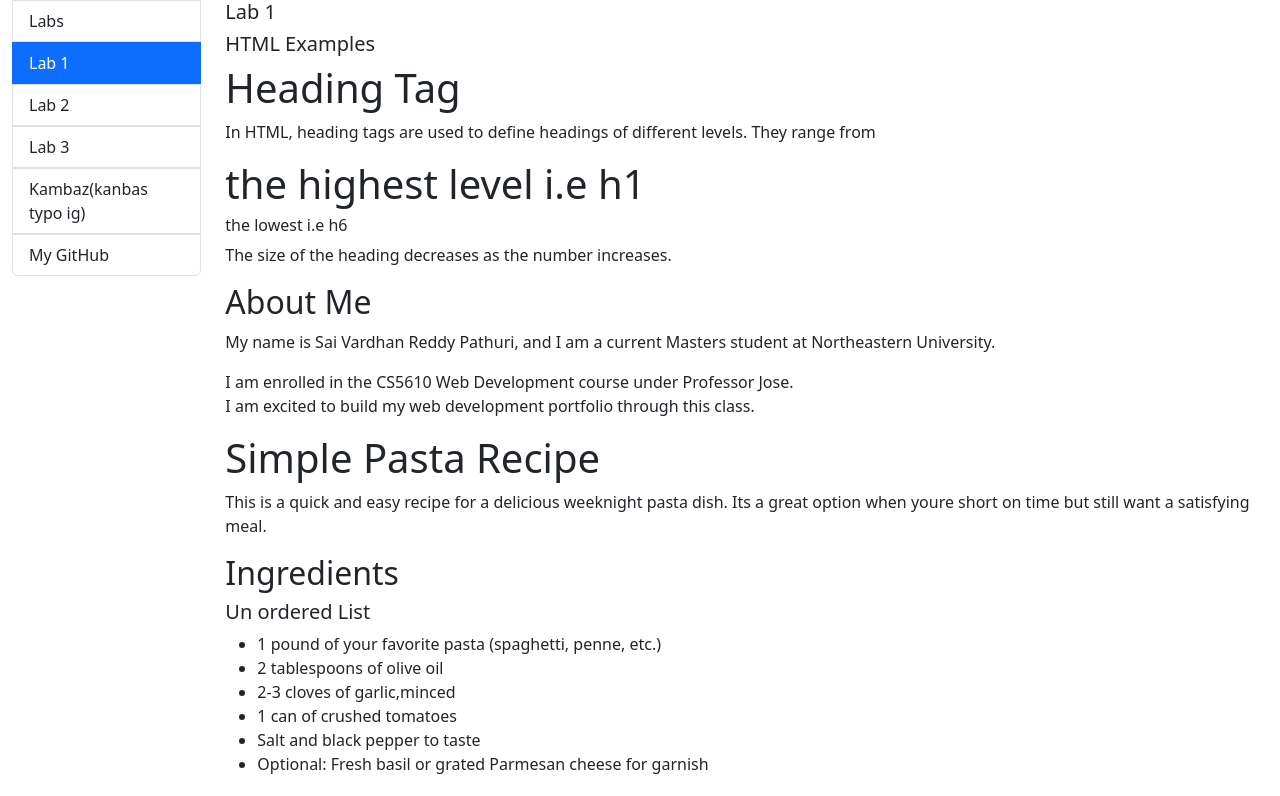
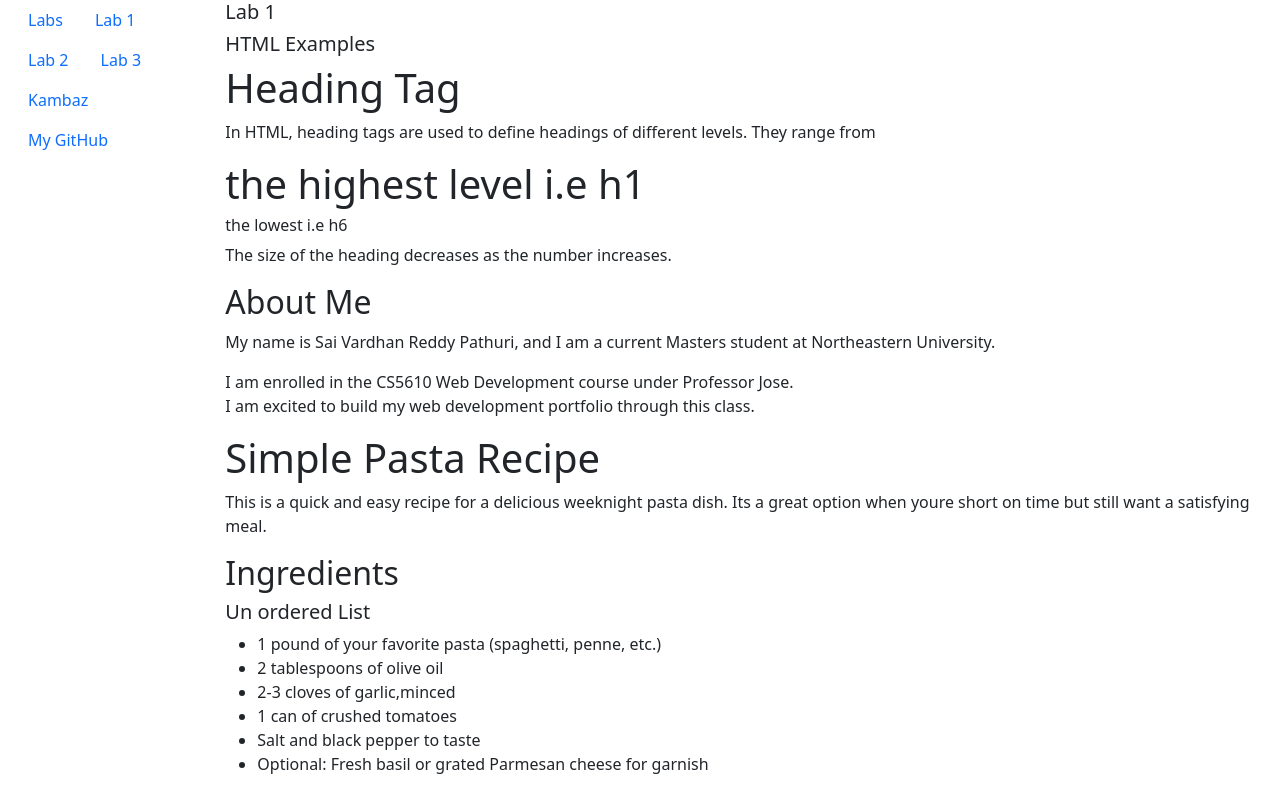
Before and after one commit to vardhanreddy53/kambaz_nextjs, a Next.js app: page /Labs/lab1 in a window 1280 px wide. Shown: the top 796 px of the page. Built offline with nearby package versions, Linux system fonts and the light colour scheme.

Commit message:
second assignment

```diff
--- a/app/Labs/TOC.tsx
+++ b/app/Labs/TOC.tsx
@@ -1,41 +1,25 @@
-"use client";
-import { ListGroup } from "react-bootstrap";
+import { Nav, NavItem, NavLink } from "react-bootstrap";
 import Link from "next/link";
-import { usePathname } from "next/navigation";
-
 export default function TOC() {
-  const pathname = usePathname();
-
-  return (
-    <ListGroup>
-      <Link href="/Labs" style={{ textDecoration: 'none' }}>
-        <ListGroup.Item action active={pathname === "/Labs"}>
-          Labs
-        </ListGroup.Item>
-      </Link>
-      <Link href="/Labs/lab1" style={{ textDecoration: 'none' }}>
-        <ListGroup.Item action active={pathname === "/Labs/lab1"}>
-          Lab 1
-        </ListGroup.Item>
-      </Link>
-      <Link href="/Labs/lab2" style={{ textDecoration: 'none' }}>
-        <ListGroup.Item action active={pathname === "/Labs/lab2"}>
-          Lab 2
-        </ListGroup.Item>
-      </Link>
-      <Link href="/Labs/lab3" style={{ textDecoration: 'none' }}>
-        <ListGroup.Item action active={pathname === "/Labs/lab3"}>
-          Lab 3
-        </ListGroup.Item>
-      </Link>
-      <Link href="/" style={{ textDecoration: 'none' }}>
-        <ListGroup.Item action>
-          Kambaz(kanbas typo ig)
-        </ListGroup.Item>
-      </Link>
-      <ListGroup.Item action href="https://github.com/vardhanreddy53" target="_blank">
-        My GitHub
-      </ListGroup.Item>
-    </ListGroup>
-  );
-}
+ return (
+   <Nav variant="pills">
+     <NavItem>
+       <NavLink href="/Labs" as={Link}>Labs</NavLink>
+     </NavItem>
+     <NavItem>
+       <NavLink href="/Labs/Lab1" as={Link}>Lab 1</NavLink>
+     </NavItem>
+     <NavItem>
+       <NavLink href="/Labs/Lab2" as={Link}>Lab 2</NavLink>
+     </NavItem>
+     <NavItem>
+       <NavLink href="/Labs/Lab3" as={Link}>Lab 3</NavLink>
+     </NavItem>
+     <NavItem>
+       <NavLink href="/" as={Link}>Kambaz</NavLink>
+     </NavItem>
+     <NavItem>
+       <NavLink href="https://github.com/">My GitHub</NavLink>
+     </NavItem>
+   </Nav>
+);}
```
